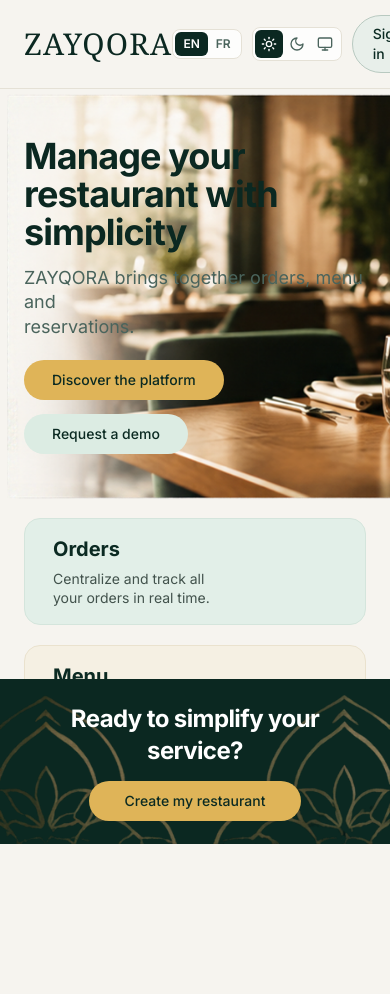
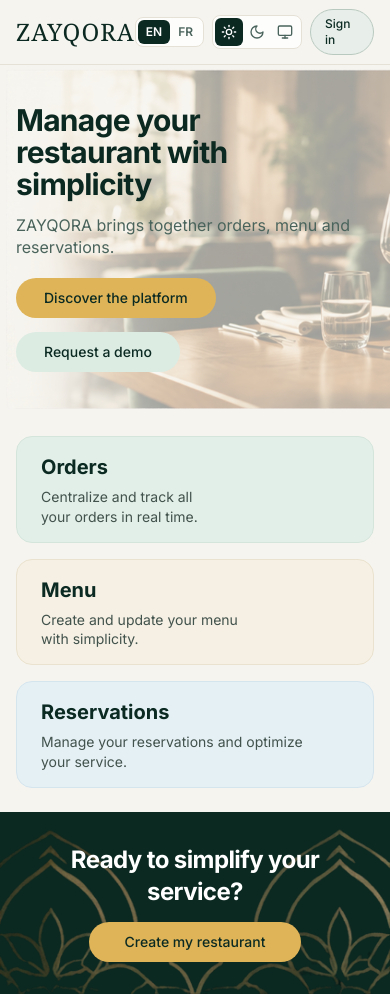
Before and after one commit to Richardmogou/zayqora, a Next.js app in the folder frontend/: page / in a window 390 px wide. Before the commit the page ends 844 px from the top, so only its background shows below. Built offline with nearby package versions, Linux system fonts and the light colour scheme; no server answers.

Commit message:
fix(frontend): make public landing layout scrollable on mobile and tablet

```diff
--- a/frontend/app/(public)/layout.tsx
+++ b/frontend/app/(public)/layout.tsx
@@ -6,12 +6,12 @@ import { getL } from "@/lib/i18n/server";
 export default function PublicLayout({ children }: { children: React.ReactNode }) {
   const L = getL();
   return (
-    <div className="flex h-screen flex-col overflow-hidden bg-background text-foreground">
-      <header className="relative z-20 h-[10.5vh] min-h-[64px] shrink-0 border-b border-border bg-background/95 backdrop-blur">
-        <div className="mx-auto flex h-full max-w-[1520px] items-center justify-between px-6 lg:px-12">
+    <div className="flex min-h-screen flex-col bg-background text-foreground lg:h-screen lg:overflow-hidden">
+      <header className="relative z-20 min-h-[64px] shrink-0 border-b border-border bg-background/95 backdrop-blur lg:h-[10.5vh]">
+        <div className="mx-auto flex h-16 max-w-[1520px] items-center justify-between px-4 sm:px-6 lg:h-full lg:px-12">
           <Link
             href="/"
-            className="font-serif text-[30px] font-normal tracking-[0.04em] text-foreground"
+            className="font-serif text-2xl font-normal tracking-[0.04em] text-foreground sm:text-[30px]"
           >
             ZAYQORA
           </Link>
@@ -31,17 +31,17 @@ export default function PublicLayout({ children }: { children: React.ReactNode }
             </Link>
           </nav>
 
-          <div className="flex items-center gap-2.5">
+          <div className="flex items-center gap-2">
             <LocaleSwitcher />
             <ThemeToggle />
             <Link
               href="/login"
-              className="rounded-full border border-[#B8C9C0] bg-[#E8EFEA] px-5 py-2 text-sm font-medium text-[#0B2A22] transition hover:bg-[#DCE8E0]"
+              className="rounded-full border border-[#B8C9C0] bg-[#E8EFEA] px-3.5 py-1.5 text-xs font-medium text-[#0B2A22] transition hover:bg-[#DCE8E0] sm:px-5 sm:py-2 sm:text-sm"
             >
               {L("Sign in", "Se connecter")}
             </Link>
             <Link
-              href="/dashboard"
+              href="/register"
               className="hidden rounded-full bg-gold px-5 py-2 text-sm font-medium text-[#0B2A22] transition hover:opacity-90 sm:inline-block"
             >
               {L("Create my restaurant", "Créer mon restaurant")}
@@ -49,7 +49,7 @@ export default function PublicLayout({ children }: { children: React.ReactNode }
           </div>
         </div>
       </header>
-      <main className="flex min-h-0 flex-1 flex-col overflow-hidden">{children}</main>
+      <main className="flex min-h-0 flex-1 flex-col lg:overflow-hidden">{children}</main>
     </div>
   );
 }
--- a/frontend/app/(public)/page.tsx
+++ b/frontend/app/(public)/page.tsx
@@ -34,9 +34,9 @@ export default function HomePage() {
   ];
 
   return (
-    <div className="flex flex-1 min-h-0 flex-col justify-between overflow-hidden">
-      <section className="relative flex flex-1 min-h-0 w-full items-center overflow-hidden">
-        <div className="pointer-events-none absolute inset-y-0 right-0 w-full lg:w-[64%]">
+    <div className="flex flex-1 min-h-0 flex-col justify-between lg:overflow-hidden">
+      <section className="relative flex min-h-[340px] flex-1 w-full items-center overflow-hidden py-10 lg:min-h-0 lg:py-0">
+        <div className="pointer-events-none absolute inset-y-0 right-0 w-full opacity-35 lg:w-[64%] lg:opacity-100">
           <img
             src="/images/p10-hero-fade.png"
             alt="ZAYQORA restaurant dining table"
@@ -44,16 +44,16 @@ export default function HomePage() {
           />
         </div>
 
-        <div className="relative z-10 mx-auto flex h-full w-full max-w-[1520px] items-center px-6 lg:px-12">
+        <div className="relative z-10 mx-auto flex h-full w-full max-w-[1520px] items-center px-4 sm:px-6 lg:px-12">
           <div className="max-w-xl">
-            <h1 className="text-4xl font-bold leading-[1.06] tracking-tight sm:text-[46px] xl:text-[50px]">
+            <h1 className="text-3xl font-bold leading-[1.06] tracking-tight sm:text-[46px] xl:text-[50px]">
               {L("Manage your", "Gérez votre")}
               <br />
               {L("restaurant with", "restaurant avec")}
               <br />
               {L("simplicity", "simplicité")}
             </h1>
-            <p className="mt-3.5 text-lg leading-snug text-muted-foreground">
+            <p className="mt-3.5 text-base leading-snug text-muted-foreground sm:text-lg">
               {L(
                 "ZAYQORA brings together orders, menu and",
                 "ZAYQORA réunit commandes, menu et"
@@ -79,13 +79,13 @@ export default function HomePage() {
         </div>
       </section>
 
-      <section className="mx-auto flex h-[21vh] min-h-[132px] w-full max-w-[1520px] shrink-0 items-center px-6 lg:px-12">
-        <div className="grid h-[82%] w-full gap-5 md:grid-cols-3">
+      <section className="mx-auto flex w-full max-w-[1520px] shrink-0 items-center px-4 py-6 sm:px-6 lg:h-[21vh] lg:min-h-[132px] lg:px-12 lg:py-0">
+        <div className="grid w-full gap-4 md:grid-cols-3 lg:h-[82%] lg:gap-5">
           {featureCards.map((card) => (
             <Link
               key={card.title}
               href={card.href}
-              className={`group flex flex-col justify-center rounded-2xl border px-7 py-4 transition hover:shadow-md ${card.bgClass}`}
+              className={`group flex flex-col justify-center rounded-2xl border px-6 py-4 transition hover:shadow-md lg:px-7 ${card.bgClass}`}
             >
               <h2 className="text-xl font-bold xl:text-2xl">{card.title}</h2>
               <p className="mt-1.5 whitespace-pre-line text-sm leading-snug text-[#42524C] xl:text-[15px]">
@@ -96,7 +96,7 @@ export default function HomePage() {
         </div>
       </section>
 
-      <section className="relative flex h-[19.5vh] min-h-[120px] shrink-0 flex-col items-center justify-center overflow-hidden bg-sidebar text-center text-sidebar-foreground">
+      <section className="relative flex min-h-[140px] shrink-0 flex-col items-center justify-center overflow-hidden bg-sidebar py-8 text-center text-sidebar-foreground lg:h-[19.5vh] lg:min-h-[120px] lg:py-0">
         <img
           src="/images/arch-left.png"
           alt=""
```
